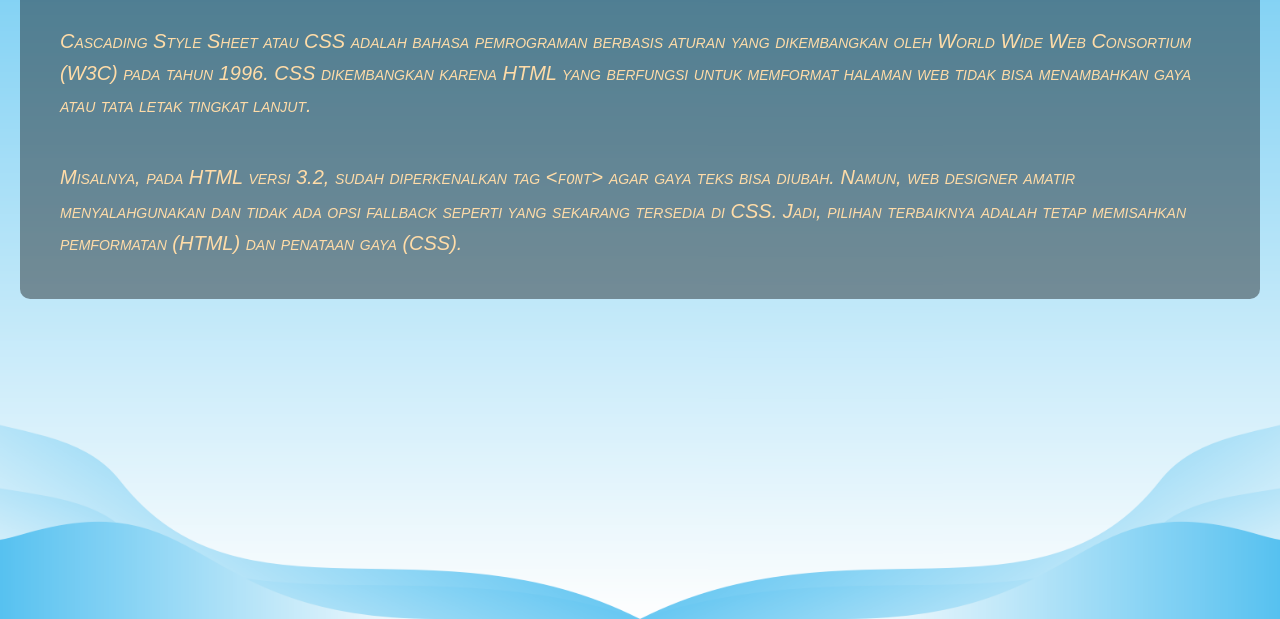
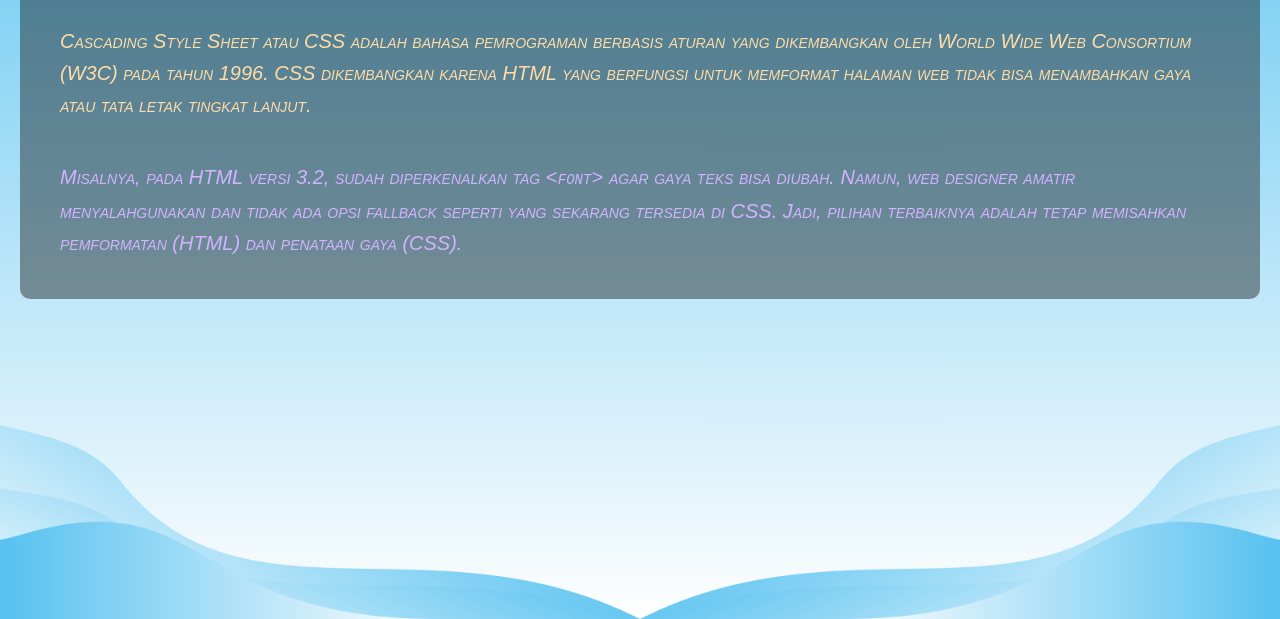
Before and after one commit to Iqbalmuhammadzulfan/latihan-css, a plain HTML site: page index.html in a window 1280 px wide. Shown: the part 191-810 px from the top of the page. Drawn offline with Linux system fonts and the light colour scheme.

Commit message:
update project

```diff
--- a/index.html
+++ b/index.html
@@ -20,7 +20,7 @@
       oleh World Wide Web Consortium (W3C) pada tahun 1996. CSS dikembangkan karena HTML yang berfungsi untuk
       memformat halaman web tidak bisa menambahkan gaya atau tata letak tingkat lanjut.
     </p>
-    <p class="p1">
+    <p class="p2">
       Misalnya, pada HTML versi 3.2, sudah diperkenalkan tag <code>&lt;font&gt;</code> agar gaya teks bisa diubah.
       Namun, web designer amatir menyalahgunakan dan tidak ada opsi fallback seperti yang sekarang tersedia di CSS.
       Jadi, pilihan terbaiknya adalah tetap memisahkan pemformatan (HTML) dan penataan gaya (CSS).
```
